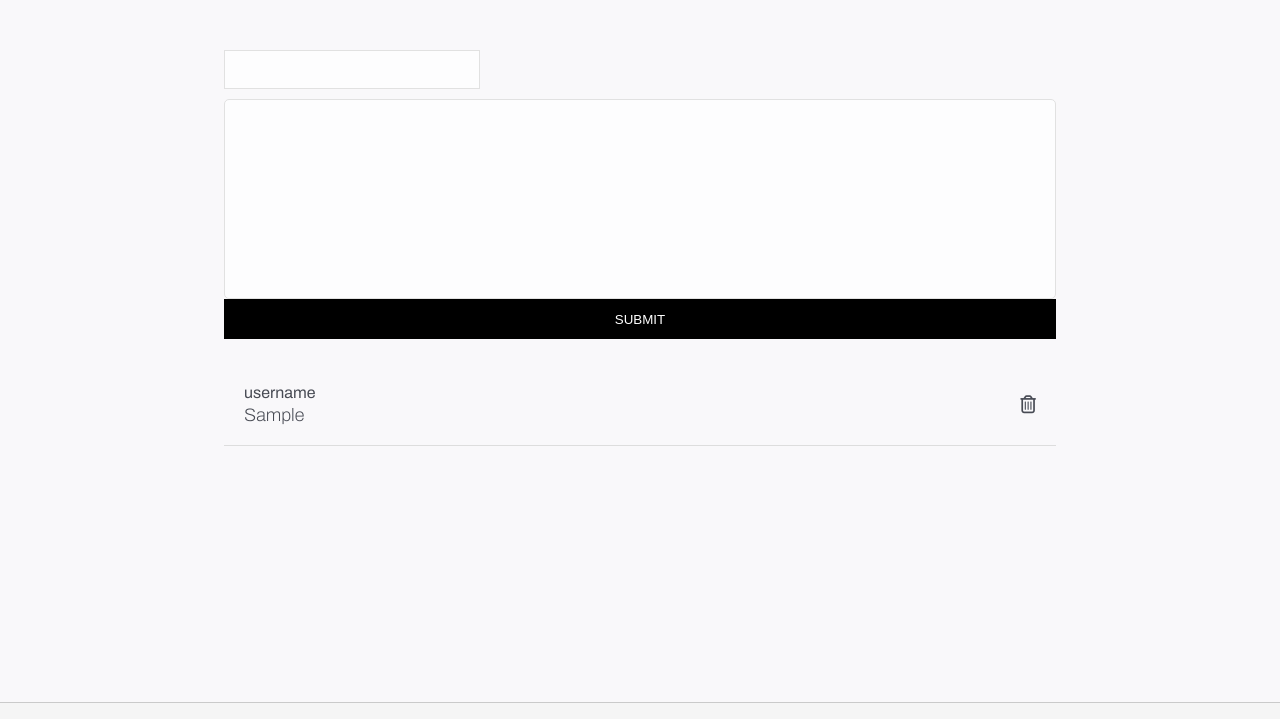
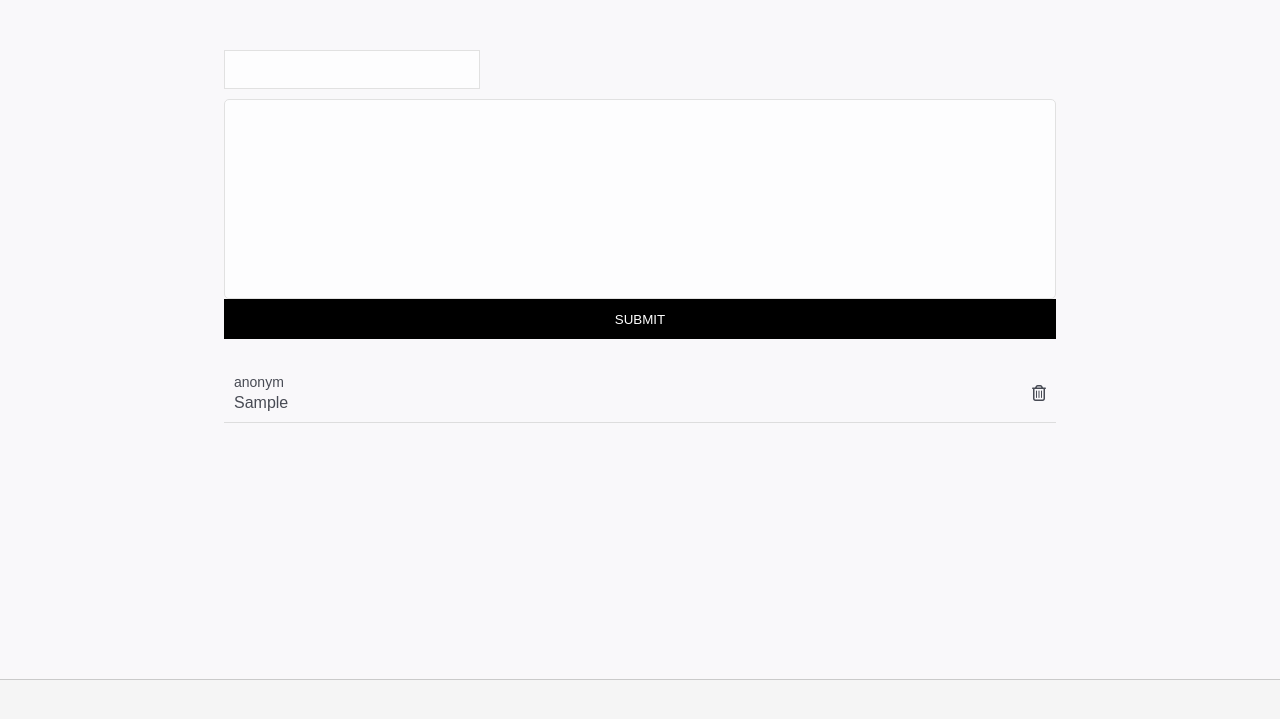
Before and after one commit to HSHyeon/PortFolio, a website: page HOME/index.html in a window 1280 px wide. Both pictures are taken after typing "Sample" into the empty fields and a click on the button "SUBMIT". Shown: the part 3318-4037 px from the top of the page. Drawn offline with Linux system fonts and the light colour scheme; a web font is replaced by a local one.

Commit message:
보드 뷰 수정

```diff
--- a/HOME/index.html
+++ b/HOME/index.html
@@ -157,7 +157,7 @@
     <div id="board" class="board">
       BOARD<br><br><br>
    <form method="post" name="board" id="board">
-    <input type="text" id="input_name" value= "username" >
+    <input type="text" id="input_name" value= "anonym" >
     <input type="text" id="input_board">
     <button type="button" id="submit">SUBMIT</button>
 </form>
--- a/HOME/style.css
+++ b/HOME/style.css
@@ -232,20 +232,21 @@ margin-top: 10vh;
 margin-left: 17.5%;
 border: 1px solid rgb(225, 225, 225);
 background-color: #ffffffc0;
-font-weight: 200;
+font-weight: 300;
   font-size: 15px;
+  font-family: 'Noto Sans KR', sans-serif;
   padding: 10px;
   margin-bottom: 10px;
 }
 #input_board{
   width: 65%;
   height: 25vh;
-font-weight: 200;
+font-weight: 300;
   background-color: #ffffffc0;
   border: 1px solid rgb(225, 225, 225);
   border-radius: 5px;
   font-size: 15px;
-
+  font-family: 'Noto Sans KR', sans-serif;
   padding: 10px;
 }
 #submit{
@@ -264,7 +265,8 @@ font-weight: 200;
   font-style: bold;
   font-weight: 500;
   margin-bottom: 4px;
-  font-size: 16px;
+  font-size: 14px;
+  font-family: 'Noto Sans KR', sans-serif;
 }
 
 .delete{
@@ -278,14 +280,16 @@ font-weight: 200;
   width: 65%;
   display: flex;
   margin-top: 10px;
-  font-weight: 200;
-  font-size: 18px;
-  color: #484b54;
-  padding: 20px;
+  font-weight: 100;
+  font-size: 16px;
+  color: #8d8d8d;
+  padding: 10px;
+  font-family: 'Noto Sans KR', sans-serif;
   border-bottom: 0.5px solid #dddddd;
   margin-left: auto;
   margin-right: auto;
   text-align: left;
+
 }
 
 .board ul{
```
